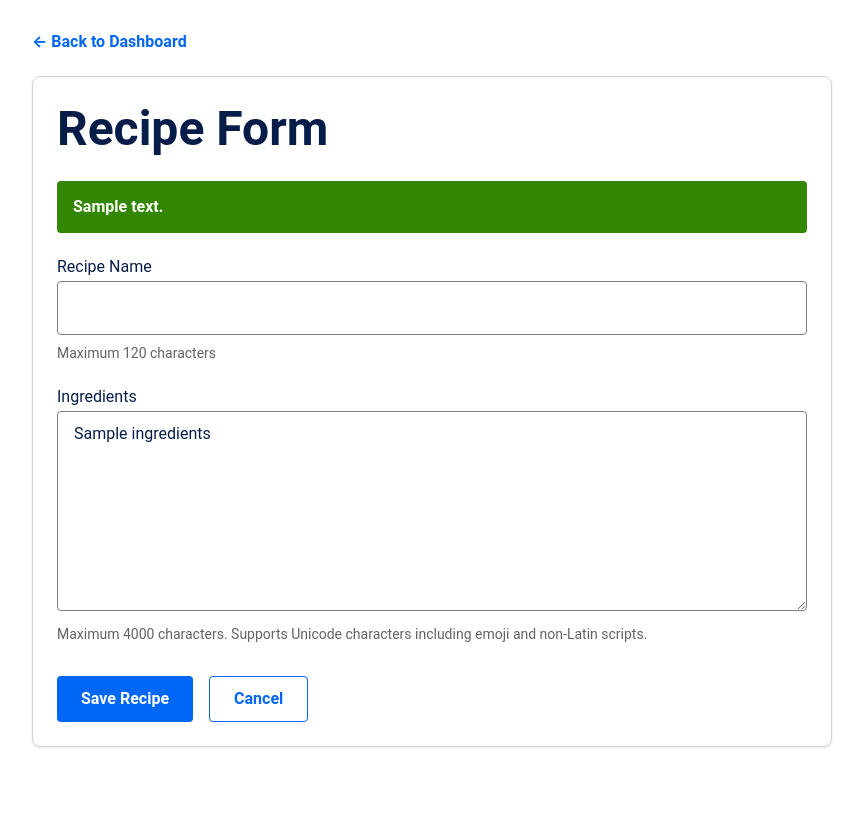
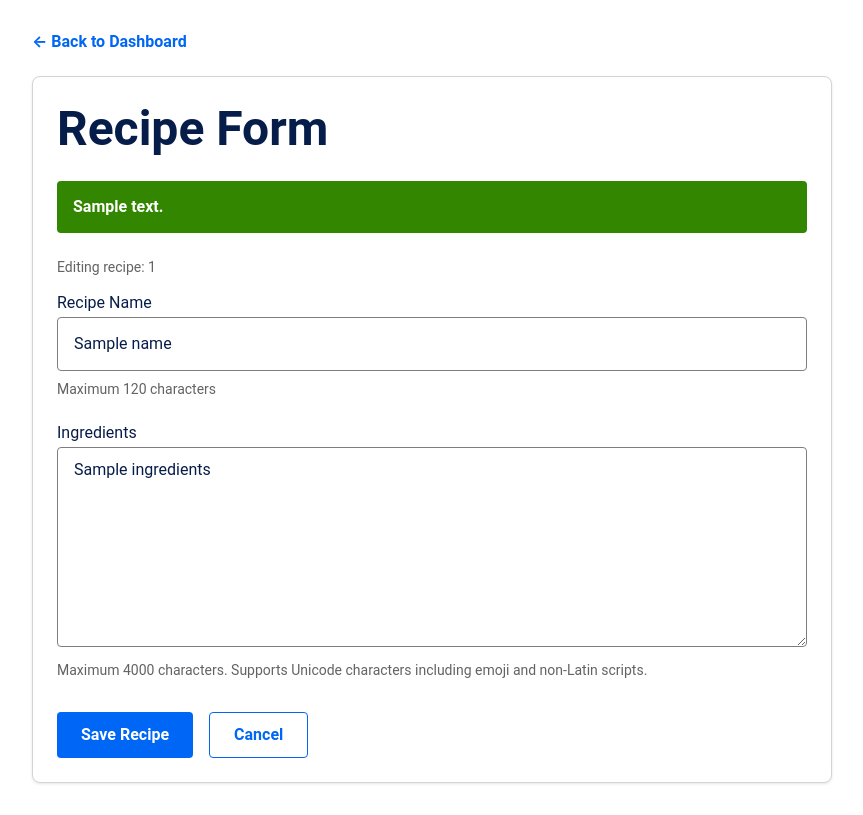
Before and after one commit to rpath2000/recipeapp2, a Python web app: template app/web/templates/recipe.html in a window 1280 px wide. Shown: the whole page, without its empty margins (208-1071 px from the left). Before the commit the page ends 748 px from the top, so only its background shows below. Run offline with Jinja, Linux system fonts and the light colour scheme; the template is opened without the code that fills it: most values are stand-ins (such as "Sample title", 1, 10 or a date in 2020).

Commit message:
TASK-0004: Frontend application

```diff
--- a/app/web/templates/recipe.html
+++ b/app/web/templates/recipe.html
@@ -240,6 +240,13 @@
       display: inline-block;
       margin-bottom: calc(var(--un-grid-space-gutter-default) * 1.5);
     }
+
+    .recipe-id-indicator {
+      display: block;
+      color: var(--un-text-muted);
+      font-size: var(--un-typography-caption-font-size);
+      margin-bottom: calc(var(--un-grid-space-gutter-default) * 1);
+    }
   </style>
   {% include "_shared_styles.html" %}
 </head>
@@ -257,7 +264,12 @@
         <div class="success-message" role="alert">{{ success_message }}</div>
         {% endif %}
 
+        {% if recipe_id %}
+        <span class="recipe-id-indicator">Editing recipe: {{ recipe_id }}</span>
+        {% endif %}
+
         <form method="post" action="/recipe">
+          <input type="hidden" name="id" value="{{ recipe_id }}">
           <!-- Recipe name field (FRS-001, FRS-002, FRS-004, US-001, US-002) -->
           <div class="form-group">
             <label for="recipe-name">Recipe Name</label>
@@ -268,13 +280,15 @@
               maxlength="120"
               required
               aria-describedby="name-hint name-error"
-              value=""
+              value="{{ name }}"
             >
             <span id="name-hint" class="field-hint">Maximum 120 characters</span>
             <!-- Error message state (FRS-006, US-004) -->
-            <!-- <span id="name-error" class="error-message" role="alert">
-              Recipe name must contain at least one non-whitespace character and not exceed 120 characters.
-            </span> -->
+            {% if field_errors.name %}
+            <span id="name-error" class="error-message" role="alert">
+              {{ field_errors.name }}
+            </span>
+            {% endif %}
           </div>
 
           <!-- Ingredients field (FRS-001, FRS-003, FRS-005, US-001, US-003) -->
@@ -289,10 +303,16 @@
             >{{ ingredients }}</textarea>
             <span id="ingredients-hint" class="field-hint">Maximum 4000 characters. Supports Unicode characters including emoji and non-Latin scripts.</span>
             <!-- Error message state (FRS-006, US-005) -->
-            <!-- <span id="ingredients-error" class="error-message" role="alert">
-              Ingredients must contain at least one non-whitespace character and not exceed 4000 characters.
-            </span> -->
+            {% if field_errors.ingredients %}
+            <span id="ingredients-error" class="error-message" role="alert">
+              {{ field_errors.ingredients }}
+            </span>
+            {% endif %}
           </div>
+
+          {% if error_message %}
+          <div class="error-message" role="alert">{{ error_message }}</div>
+          {% endif %}
 
           <!-- Form actions (FRS-001) -->
           <div class="form-actions">
```
